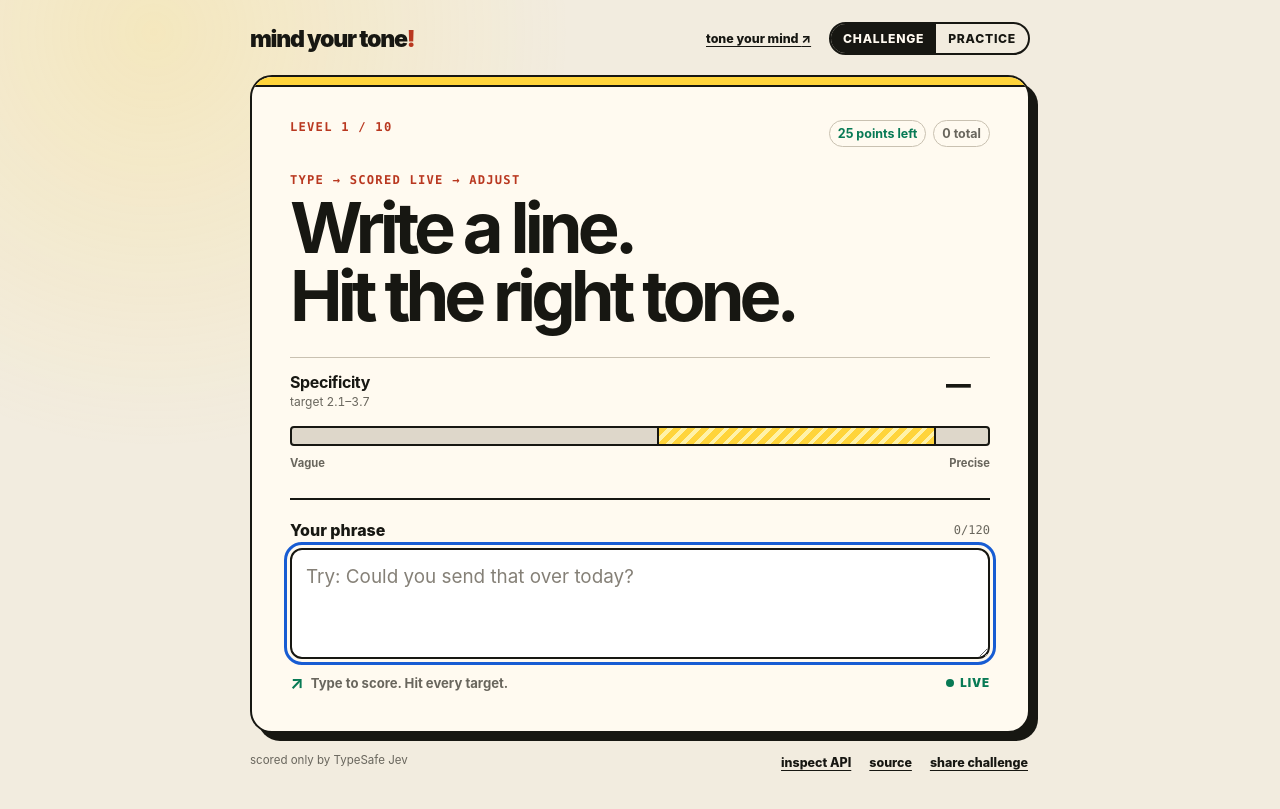
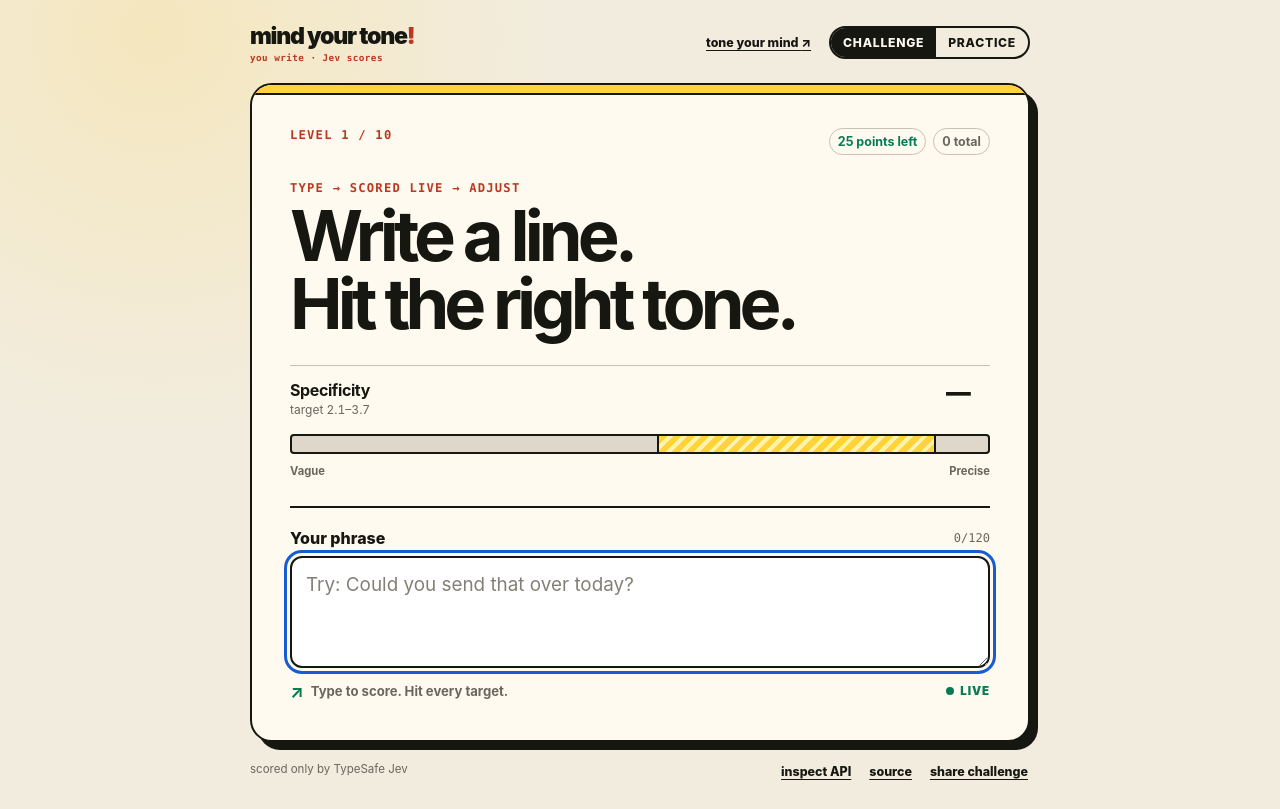
Before and after one commit to tomviner/mind-your-tone, a React (Vite) app: page / in a window 1280 px wide. Built offline with nearby package versions, Linux system fonts and the light colour scheme.

Commit message:
ui: credit Jev in the game header

```diff
--- a/src/App.tsx
+++ b/src/App.tsx
@@ -432,9 +432,12 @@ export default function App({ initialSeed }: AppProps) {
   return (
     <main className="game-shell">
       <header className="site-header">
-        <a className="wordmark" href="/" aria-label="mind your tone home">
-          mind your tone<span aria-hidden="true">!</span>
-        </a>
+        <div className="brand-lockup">
+          <a className="wordmark" href="/" aria-label="mind your tone home">
+            mind your tone<span aria-hidden="true">!</span>
+          </a>
+          <span className="model-credit">you write · Jev scores</span>
+        </div>
         <a
           className="text-button sibling-link"
           href="https://tone-jev.tomv.uk/"
--- a/src/styles.css
+++ b/src/styles.css
@@ -91,6 +91,21 @@ a:focus-visible {
 
 .wordmark span {
   color: var(--red);
+}
+
+.brand-lockup {
+  display: grid;
+  justify-items: start;
+  gap: 2px;
+}
+
+.model-credit {
+  color: var(--red);
+  font-family: ui-monospace, SFMono-Regular, Menlo, Consolas, monospace;
+  font-size: 0.58rem;
+  font-weight: 900;
+  letter-spacing: 0.05em;
+  line-height: 1.2;
 }
 
 .mode-switch {
```
Also changed, not shown: 1 other file (tests, documents, lock files or other folders).
